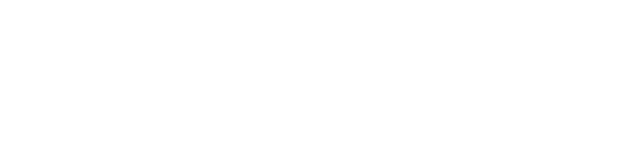
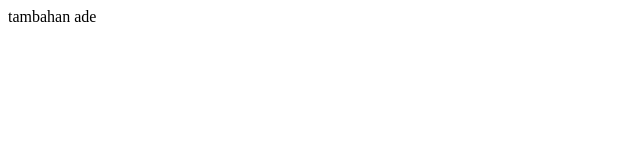
Before and after one commit to adebagushim/Tugas, a plain HTML site: page index.html in a window 1280 px wide. Shown: the whole page, without its empty margins (0-640 px from the left). Drawn offline with Linux system fonts and the light colour scheme.

Commit message:
add text

```diff
--- a/index.html
+++ b/index.html
@@ -7,6 +7,6 @@
     <title>git baru gess</title>
   </head>
   <body>
-
+   tambahan ade
   </body>
 </html>
```
